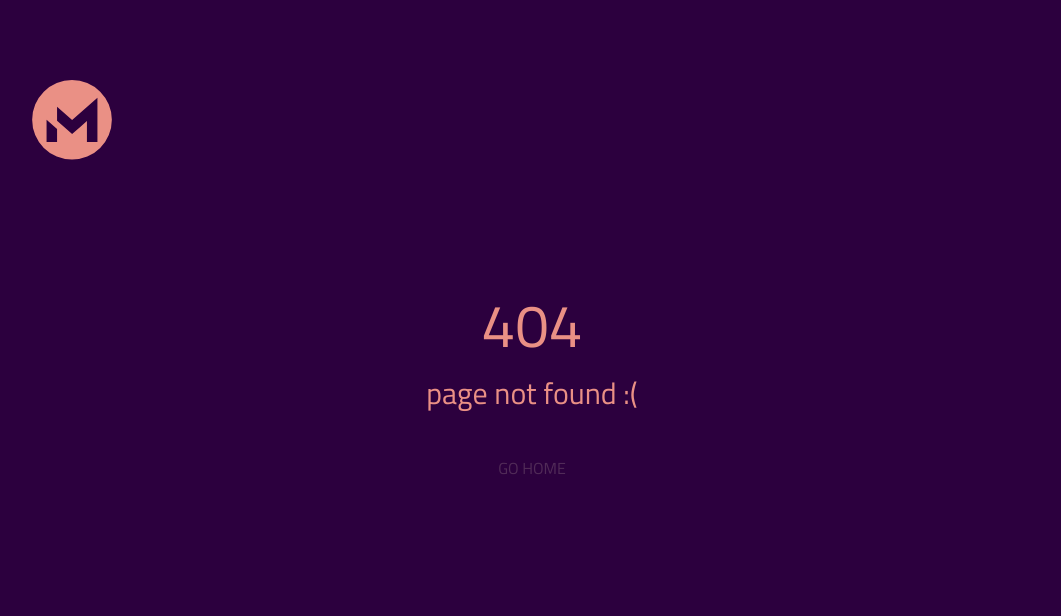
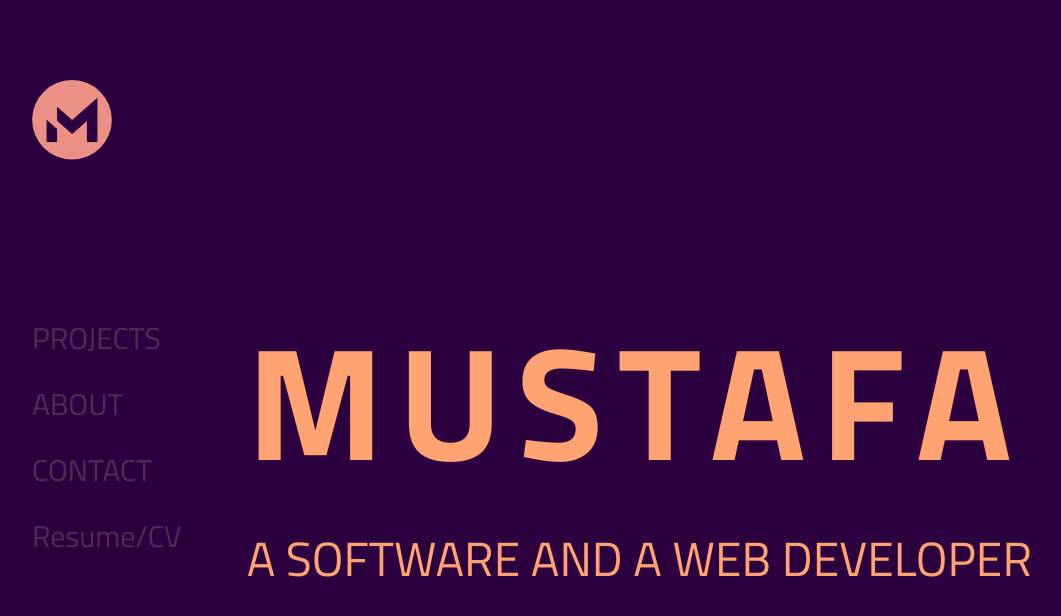
Before and after one commit to MustafaSalih1993/personal-website, a React (Create React App) app: page /home in a window 1280 px wide. Before the commit this address had no page. Shown: the top 616 px of the page, without its empty margins (108-1169 px from the left). Built offline with nearby package versions, Linux system fonts and the light colour scheme.

Commit message:
Dev (#9)
updated homepage

```diff
--- a/package.json
+++ b/package.json
@@ -1,5 +1,5 @@
 {
-  "name": "personal-website",
+  "name": "mustafa",
   "version": "0.1.0",
   "private": true,
   "dependencies": {
@@ -15,7 +15,7 @@
     "react-spring": "^9.2.4",
     "web-vitals": "^1.1.2"
   },
-  "homepage": "https://mustafasalih1993.github.io/personal-website",
+  "homepage": "https://www.mustafasalih.net",
   "scripts": {
     "start": "react-scripts start",
     "build": "react-scripts build",
--- a/src/App.js
+++ b/src/App.js
@@ -22,9 +22,9 @@ function App() {
       <Header mobileNav={mobileNav} setMobileNav={setMobileNav} />
       <Switch>
         <Route path="/" exact component={Main}>
-          <Redirect to="/personal-website" />
+          <Redirect to="/home" />
         </Route>
-        <Route path="/personal-website" component={Main}></Route>
+        <Route path="/home" component={Main}></Route>
         <Route path="/projects" component={Projects}></Route>
         <Route path="/about" component={About}></Route>
         <Route path="/contact" component={Contact}></Route>
```
Also changed, not shown: 16 other files (tests, documents, lock files or other folders).
